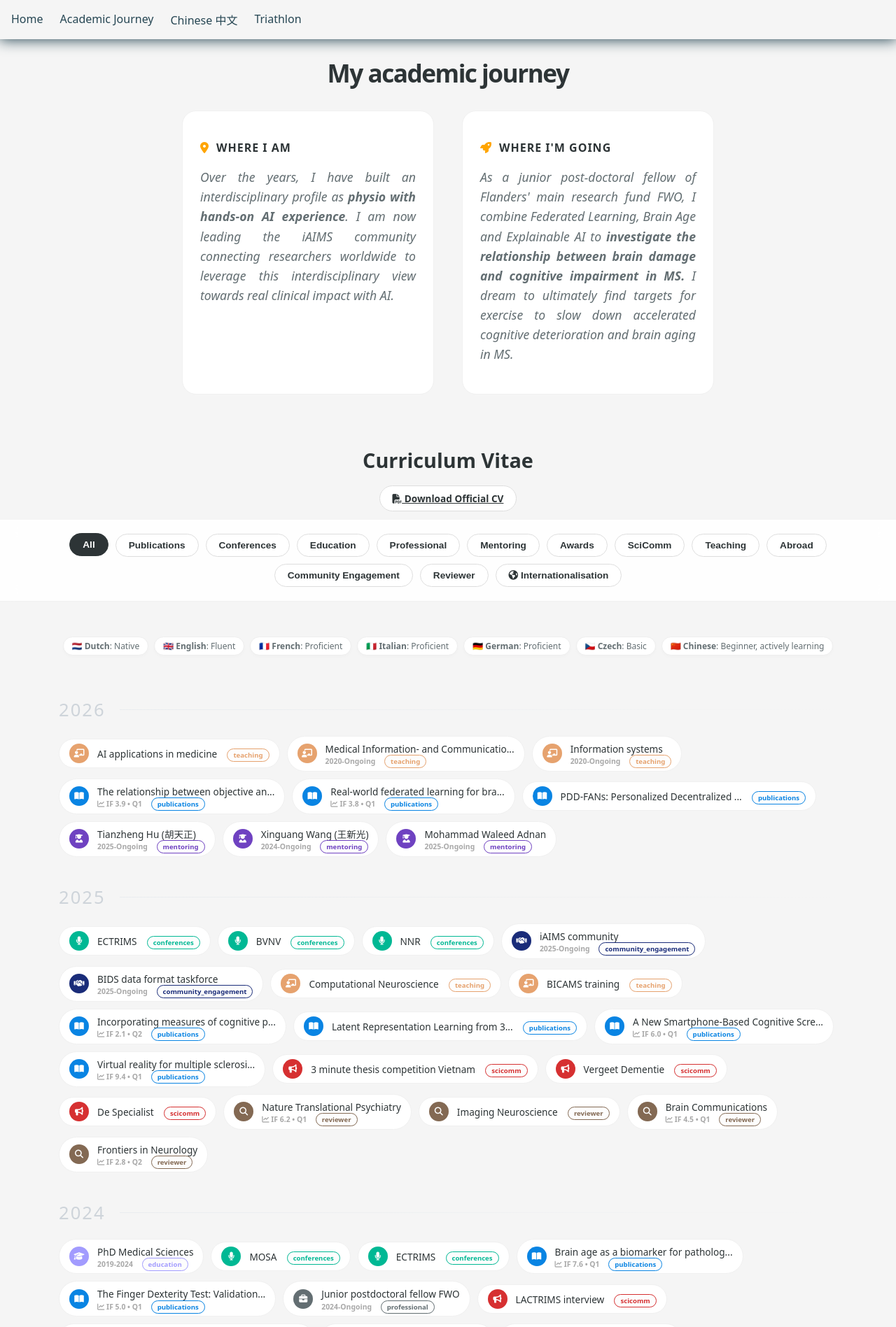
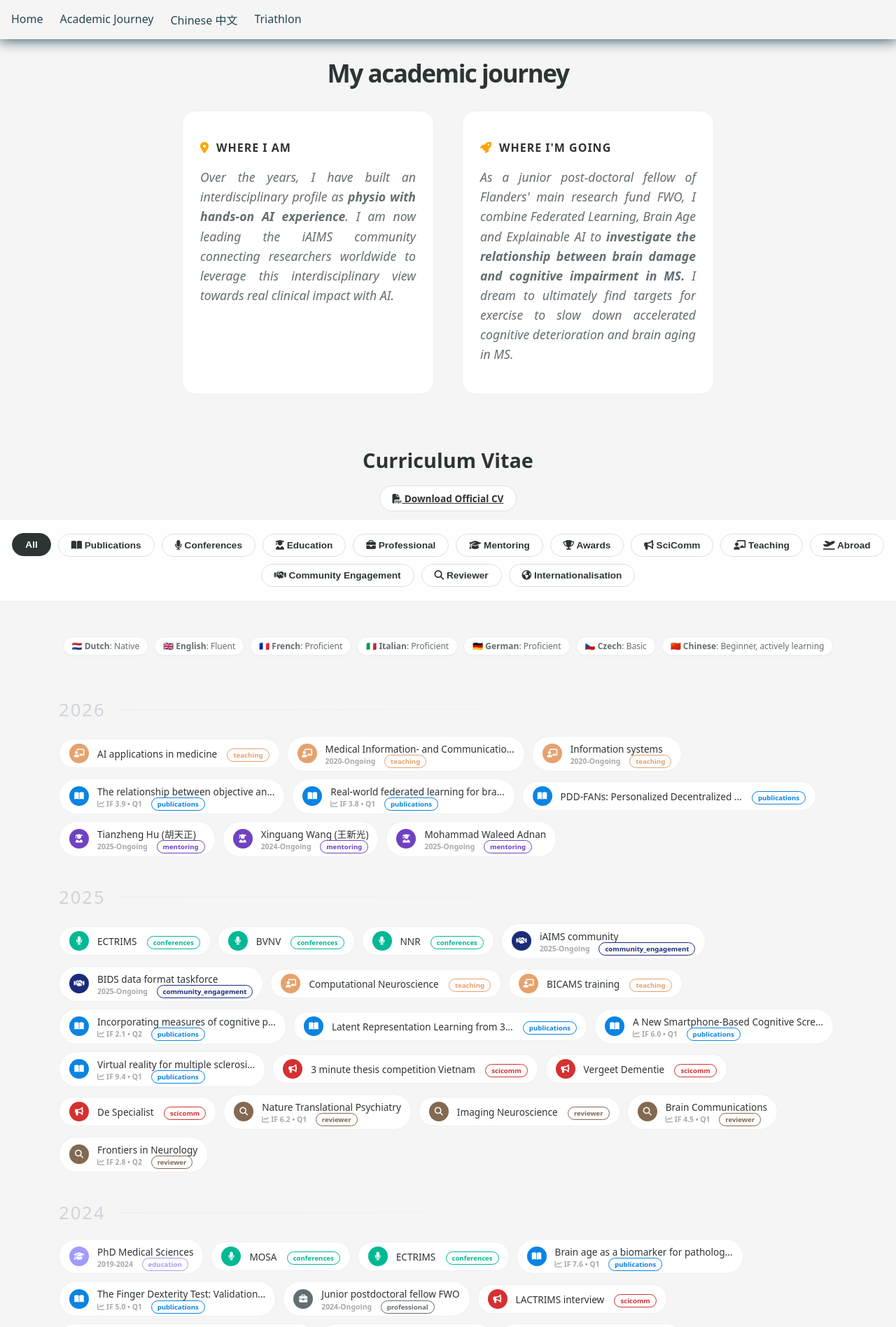
Before and after one commit to Sdniss/Sdniss.github.io, a Jekyll site: the page built from _pages/academic_journey.html, in a window 1280 px wide. Shown: the top 1897 px of the page at 70% size. Built offline with Jekyll 4.4.1, drawn with Linux system fonts in a browser that asks for light colours.

Commit message:
Add icons

```diff
--- a/_pages/academic_journey.html
+++ b/_pages/academic_journey.html
@@ -35,17 +35,39 @@ permalink: /academic_journey/
 <div class="filter-wrapper">
   <div class="filter-container" id="category-filters">
     <button class="filter-btn" data-filter="all" style="--btn-color: #2d3436">All</button>
-    <button class="filter-btn" data-filter="publications" style="--btn-color: #0984e3">Publications</button>
-    <button class="filter-btn" data-filter="conferences" style="--btn-color: #00b894">Conferences</button>
-    <button class="filter-btn" data-filter="education" style="--btn-color: #a29bfe">Education</button>
-    <button class="filter-btn" data-filter="professional" style="--btn-color: #636e72">Professional</button>
-    <button class="filter-btn" data-filter="mentoring" style="--btn-color: #6f42c1">Mentoring</button>
-    <button class="filter-btn" data-filter="awards" style="--btn-color: #fdcb6e">Awards</button>
-    <button class="filter-btn" data-filter="scicomm" style="--btn-color: #d63031">SciComm</button>
-    <button class="filter-btn" data-filter="teaching" style="--btn-color: 	#e6a26e">Teaching</button>
-    <button class="filter-btn" data-filter="research_stays" style="--btn-color: #eb9534">Abroad</button>
-    <button class="filter-btn" data-filter="community_engagement" style="--btn-color: #1a2c79">Community Engagement</button>
-    <button class="filter-btn" data-filter="reviewer" style="--btn-color: #836953">Reviewer</button>
+    <button class="filter-btn" data-filter="publications" style="--btn-color: #0984e3">
+      <i class="fa-solid fa-book-open"></i> Publications
+    </button>
+    <button class="filter-btn" data-filter="conferences" style="--btn-color: #00b894">
+      <i class="fa-solid fa-microphone"></i> Conferences
+    </button>
+    <button class="filter-btn" data-filter="education" style="--btn-color: #a29bfe">
+      <i class="fa-solid fa-user-graduate"></i> Education
+    </button>
+    <button class="filter-btn" data-filter="professional" style="--btn-color: #636e72">
+      <i class="fa-solid fa-briefcase"></i> Professional
+    </button>
+    <button class="filter-btn" data-filter="mentoring" style="--btn-color: #6f42c1">
+      <i class="fa-solid fa-graduation-cap"></i> Mentoring
+    </button>
+    <button class="filter-btn" data-filter="awards" style="--btn-color: #fdcb6e">
+      <i class="fa-solid fa-trophy"></i> Awards
+    </button>
+    <button class="filter-btn" data-filter="scicomm" style="--btn-color: #d63031">
+      <i class="fa-solid fa-bullhorn"></i> SciComm
+    </button>
+    <button class="filter-btn" data-filter="teaching" style="--btn-color: 	#e6a26e">
+      <i class="fa-solid fa-chalkboard-user"></i> Teaching
+    </button>
+    <button class="filter-btn" data-filter="research_stays" style="--btn-color: #eb9534">
+      <i class="fa-solid fa-plane-departure"></i> Abroad
+    </button>
+    <button class="filter-btn" data-filter="community_engagement" style="--btn-color: #1a2c79">
+      <i class="fa-solid fa-handshake"></i> Community Engagement
+    </button>
+    <button class="filter-btn" data-filter="reviewer" style="--btn-color: #836953">
+      <i class="fa-solid fa-magnifying-glass"></i> Reviewer
+    </button>
     <button class="filter-btn" data-filter="international" style="--btn-color: #1289A7">
       <i class="fa-solid fa-earth-americas"></i> Internationalisation
     </button>
```
